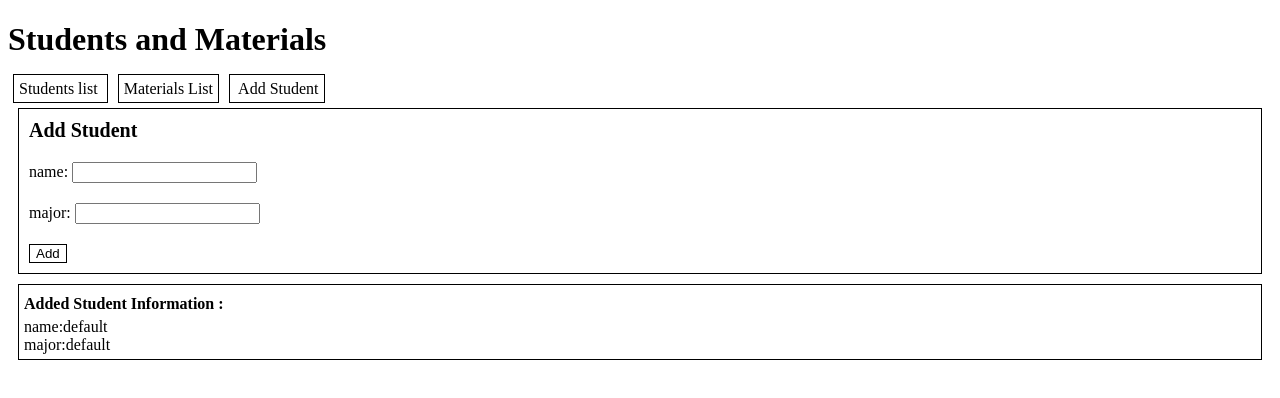
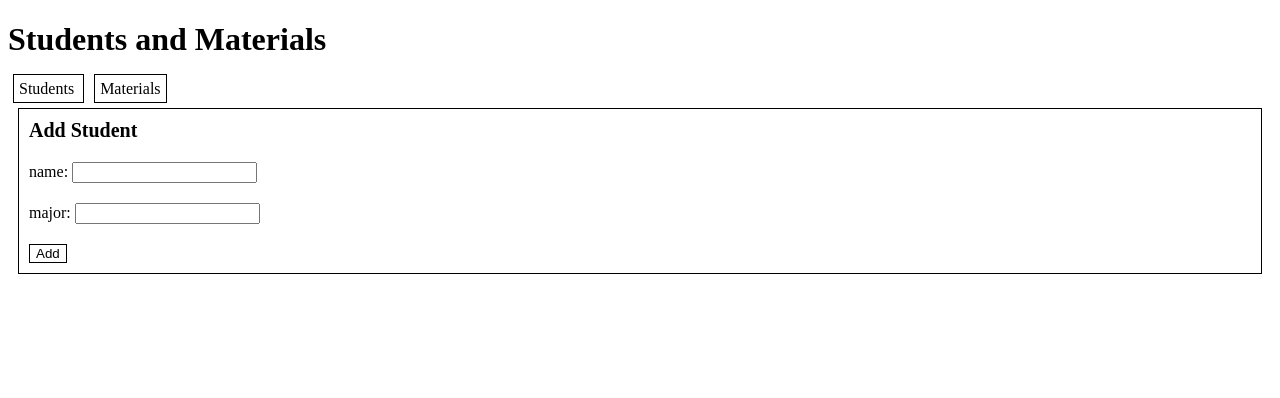
Before and after one commit to majdew/Angular_Exercises, an Angular app: page /addstudent in a window 1280 px wide. Shown: the top 398 px of the page. Built offline with nearby package versions, Linux system fonts and the light colour scheme.

Commit message:
added fprm to insert new student on the list

```diff
--- a/src/app/app.component.html
+++ b/src/app/app.component.html
@@ -1,6 +1,5 @@
 <nav>
-    <a [routerLink]="['/studentslist']"> Students list </a>
-    <a [routerLink]="['/materialslist']"> Materials List</a>
-    <a [routerLink]="['/addstudent']"> Add Student</a>
+    <a [routerLink]="['/studentslist']"> Students  </a>
+    <a [routerLink]="['/materialslist']"> Materials</a>
 </nav>
 <router-outlet></router-outlet>
--- a/src/app/students/addstudent/addstudent.component.css
+++ b/src/app/students/addstudent/addstudent.component.css
@@ -22,14 +22,3 @@ button {
     margin: 10px;
     cursor: pointer;
 }
-
-h4 {
-    margin-bottom: 5px;
-    margin-top: 5px;
-}
-.student-view-element {
-    margin: 10px;
-    border: black 1px solid;
-    padding: 5px;
-    cursor: pointer;
-}
--- a/src/app/students/addstudent/addstudent.component.html
+++ b/src/app/students/addstudent/addstudent.component.html
@@ -14,18 +14,3 @@
         </div>
     </div>
 </form>
-<div class="student-view-element">
-    <h4> Added  Student Information : </h4>
-<div>
-    <div>
-        <span>
-            name:{{student.name}}
-        </span>
-    </div>
-    <div>
-        <span>
-            major:{{student.major}}
-        </span>
-    </div>
-</div>
-</div>
--- a/src/app/students/addstudent/addstudent.component.ts
+++ b/src/app/students/addstudent/addstudent.component.ts
@@ -1,5 +1,5 @@
-import { Component, OnInit } from '@angular/core';
-import { FormGroup, FormControl } from '@angular/forms';
+import { Component, OnInit , EventEmitter , Output } from '@angular/core';
+import { FormGroup, FormControl  } from '@angular/forms';
 
 @Component({
   selector: 'app-addstudent',
@@ -7,22 +7,21 @@ import { FormGroup, FormControl } from '@angular/forms';
   styleUrls: ['./addstudent.component.css']
 })
 export class AddstudentComponent implements OnInit {
-  private student ={
-    name : "default",
-    major : "default"
-  }
-  private nmae = new FormControl('majd');
-  private profileForm = new FormGroup({
+   private profileForm = new FormGroup({
     name : new FormControl(''),
     major : new FormControl('')
 
   });
+
+  @Output()  private newstudentEvent :EventEmitter <any> = new EventEmitter();
+
   constructor() { }
 
   ngOnInit() {
   }
   saveStudent(){
-    this.student = this.profileForm.value;
+    this.newstudentEvent.emit(this.profileForm.value);
   }
 
+
 }
--- a/src/app/students/student/student.component.css
+++ b/src/app/students/student/student.component.css
@@ -1,7 +1,6 @@
 .student-element {
-    margin-top: 10px;
     border: black 1px solid;
-    padding: 5px;
+    padding:5px;
     cursor: pointer;
 }
 .color-div{
@@ -16,6 +15,6 @@
 }
 :host {
     display: block;
-    background-color: red;
-    margin-top: 50px;
+    background-color: rgb(199, 179, 179);
+    margin:10px
 }
--- a/src/app/students/student/student.component.html
+++ b/src/app/students/student/student.component.html
@@ -1,6 +1,5 @@
 <div class="student-element" >
     <div [routerLink]="['/student' , student.name , student.major]">
-        <span> {{birthdate| date}}</span>
         <span>
             name: {{student.name}}
         </span>
--- a/src/app/students/student/student.component.ts
+++ b/src/app/students/student/student.component.ts
@@ -9,8 +9,6 @@ import { Component, OnInit, Input, Output, EventEmitter } from '@angular/core';
 export class StudentComponent implements OnInit {
   @Input() public student;
   @Output() public childEvent : EventEmitter<any>= new EventEmitter();
-  private hi ="";
-  private birthdate = new Date(1999, 26 ,6);
 
   constructor() {
     console.log('constructor');
--- a/src/app/students/studentslist/studentslist.component.html
+++ b/src/app/students/studentslist/studentslist.component.html
@@ -1,4 +1,6 @@
-<h2 (childEvent)="fontcolor=$event" [ngStyle]="{'color':fontcolor}">Students</h2>
+<h2 >New Student</h2>
+<app-addstudent (newstudentEvent)="insertStudentIntoList($event)" ></app-addstudent>
+<h2 (childEvent)="fontcolor=$event" [ngStyle]="{'color':fontcolor}">Students list</h2>
 <div *ngFor="let student of students">
     <div app-student  [student]="student" (childEvent)="fontcolor=$event"></div >
 </div>
--- a/src/app/students/studentslist/studentslist.component.ts
+++ b/src/app/students/studentslist/studentslist.component.ts
@@ -27,6 +27,10 @@ export class StudentslistComponent implements OnInit {
     console.log('ngAfterViewChecked')
   }
 
+  insertStudentIntoList(student){
+    this.students.push(student);
+  }
+
 
 
 }
```
